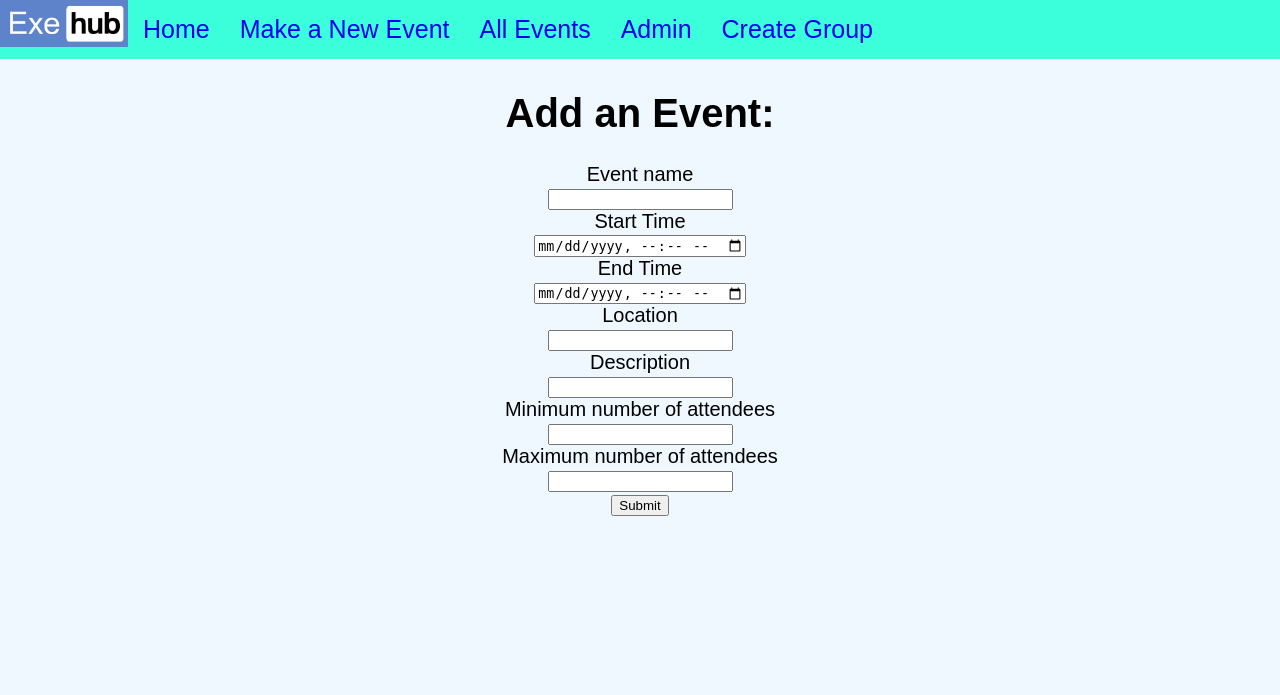
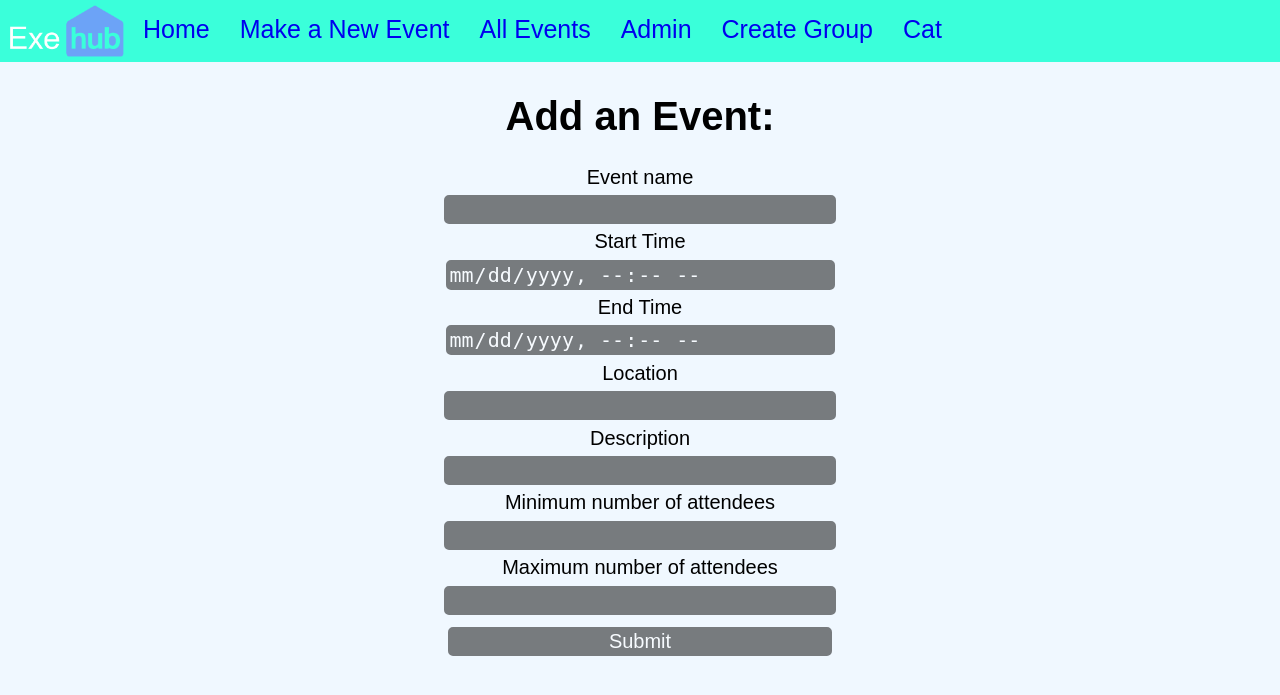
Before and after one commit to Pherret0/ExeHub, a Django app: page /addevent/ in a window 1280 px wide. Shown: the top 695 px of the page. Run offline with Django 3.2, Linux system fonts and the light colour scheme; some libraries are stand-ins or nearby versions.

Commit message:
Add css for form pages and improve navbar inc. updated logo

```diff
--- /dev/null
+++ b/static/exehubapp/style/form.css
@@ -0,0 +1,30 @@
+#content{
+    display: block;
+}
+
+#form_container{
+    display: flex;
+    height: auto;
+    flex-flow: column wrap;
+    font-size: 1em;
+    width: 100%;
+}
+
+input:hover, input:focus {
+    opacity: 100%;
+    background-color: white;
+    width: 35%;
+    color: black;
+ }
+
+input{
+    background-color: rgb(0, 0, 0);
+    width: 30%;
+    opacity: 50%;
+    font-size: 1em;
+    margin: 0.5%;
+    border: solid black 2px;
+    border-radius: 5px;
+    transition-duration: 0.8s;
+    color: white;
+}
--- a/static/exehubapp/style/style.css
+++ b/static/exehubapp/style/style.css
@@ -6,12 +6,16 @@ html{
 body{
     margin: 0;
     text-align: center;
-    display: block;
     background-color: aliceblue;
     font-size: 20px;
     font-family: Arial, Helvetica, sans-serif;
     min-height: 100%;
     width: 100%;
+}
+
+#content{
+    justify-content: center;
+    display: flex;
 }
 
 #logo{
--- a/templates/base.html
+++ b/templates/base.html
@@ -13,13 +13,14 @@
     <body>
     <div id="header">
         <div id="navbar">
-        <img id="logo" src="{% static 'exehubapp/img/exehublogo1.png' %}">
+        <img id="logo" src="{% static 'exehubapp/img/exehub with hat2.5.png' %}">
             {% block navbar %}
                 <a href="/">Home</a>
                 <a href="/addevent">Make a New Event</a>
                 <a href="/events">All Events</a>
                 <a href="/admin">Admin</a>
                 <a href="/creategroup">Create Group</a>
+                <a href="/cat">Cat</a> <!-- To be removed -->
             {% endblock %}
         </div>
     </div>
```
Also changed, not shown: static/exehubapp/img/exehub with hat2.5.png (added).
